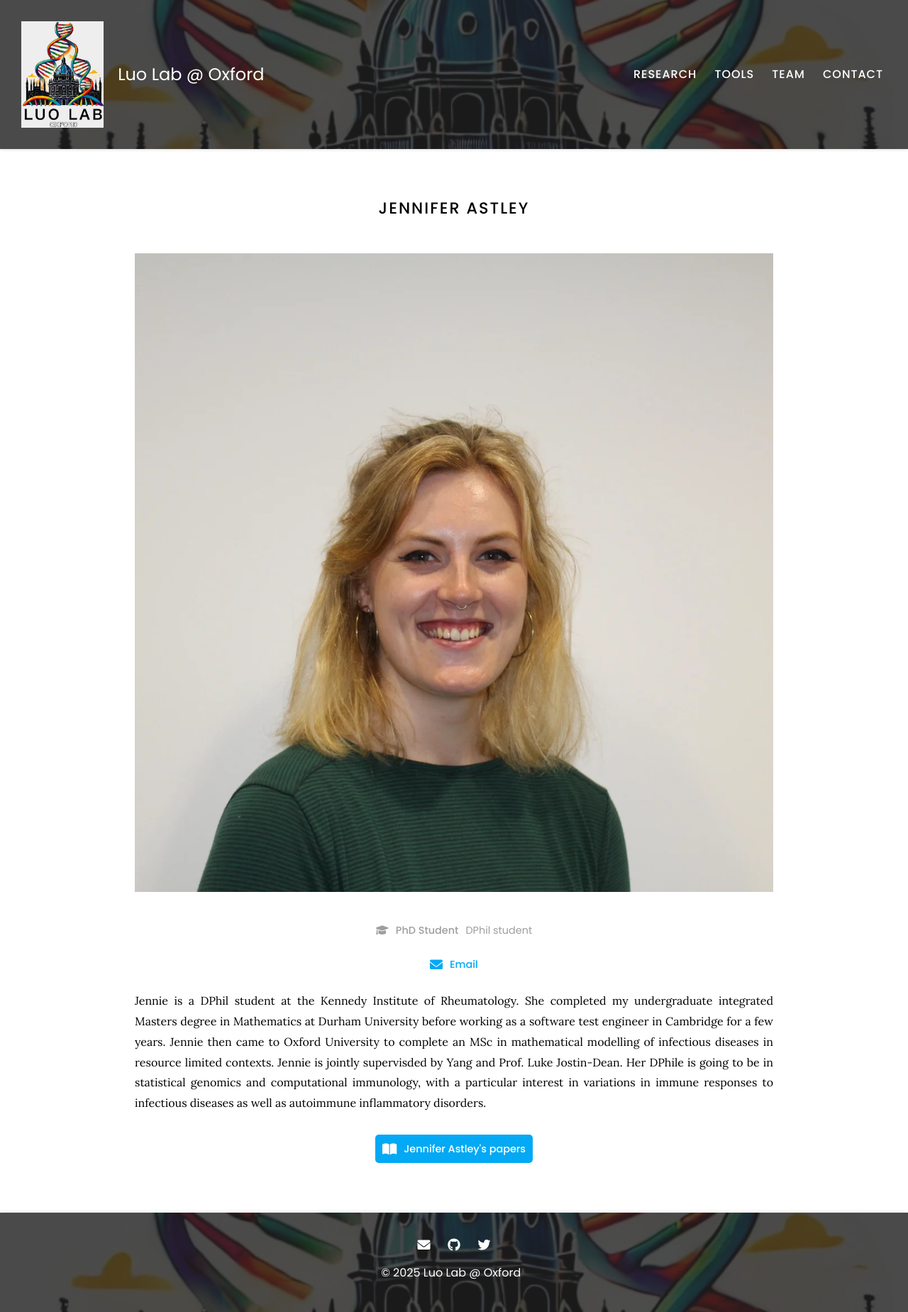
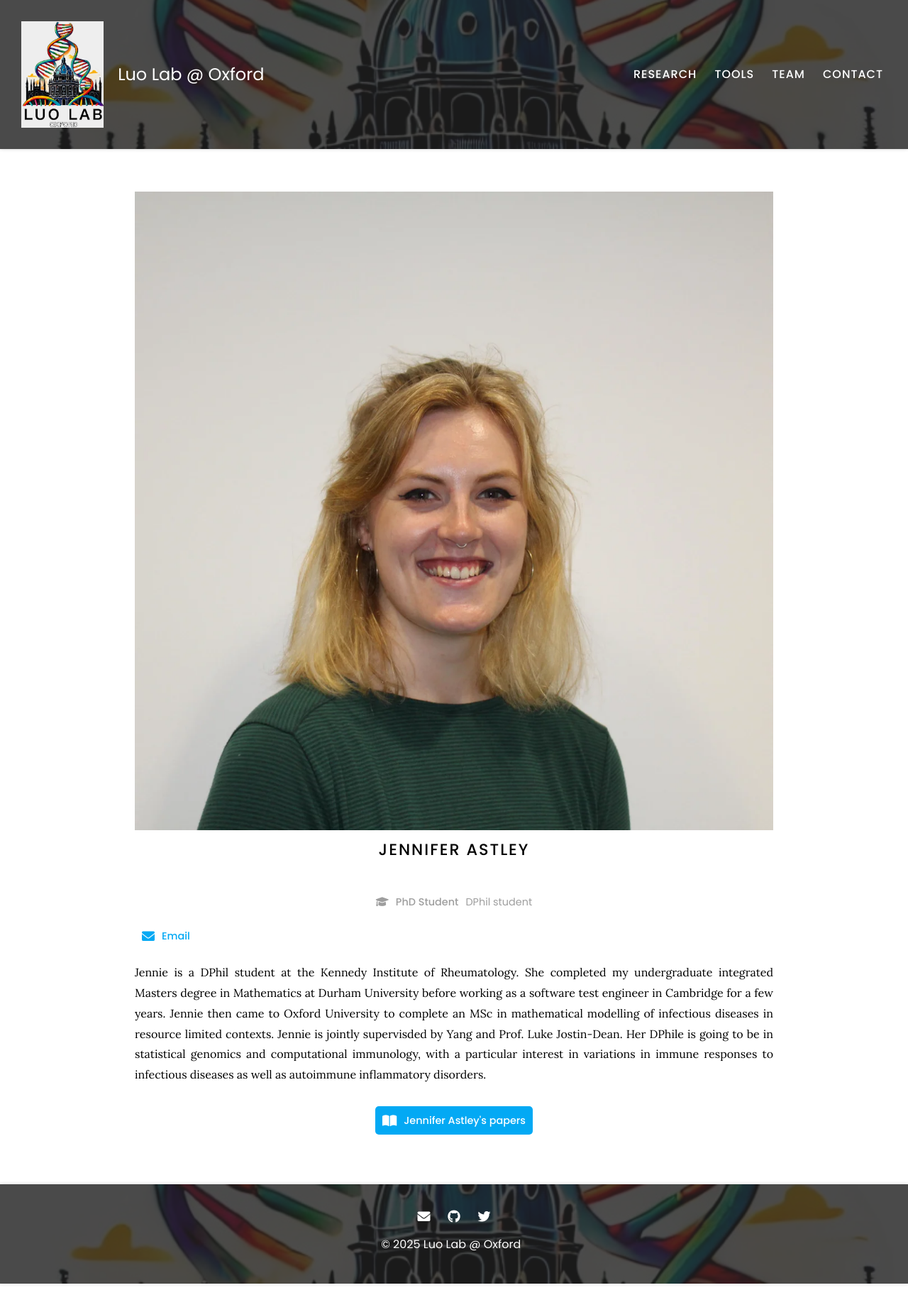
Before and after one commit to yang-luo-lab/yang-luo-lab.github.io, a Jekyll site: the page built from _members/jennifer-astley.md, in a window 1280 px wide. Shown: the whole page at 71% size. Built offline with Jekyll 4.4.1, drawn with Linux system fonts in a browser that asks for light colours; after the commit the page ends 1809 px from its top, so only the background shows below that.

```diff
--- a/_data/sources.yaml
+++ b/_data/sources.yaml
@@ -10,6 +10,10 @@
 # COMBAT eQTL
 - id: doi:10.1101/2025.06.30.25330463
   image: images/combat-eQTL.png
+
+# smoking review
+- id: doi:10.1038/d41586-024-00232-3
+  image: images/smoke_review.png
 
 # TB genome-to-genome
 - id: pmid:39613754
@@ -25,7 +29,7 @@
 
 # scHLApers
 - id: doi:10.1038/s41588-023-01586-6
-  image: https://github.com/immunogenomics/scHLApers/blob/main/images/overview.png
+  image: https://media.springernature.com/full/springer-static/image/art%3A10.1038%2Fs41588-023-01586-6/MediaObjects/41588_2023_1586_Fig1_HTML.png?as=webp
 
 
 # hla tapas
--- a/_layouts/member.html
+++ b/_layouts/member.html
@@ -2,6 +2,34 @@
 layout: default
 ---
 
+
+<div class="member-page">
+  <div class="member-photo">
+    {%- include figure.html image=page.image -%}
+  </div>
+
+  <div class="member-info">
+    <h1>{{ page.name | default: page.title }}</h1>
+
+    <p>
+      {%- include role.html type=page.role text=true description=page.description -%}
+    </p>
+
+    <p>
+      {%- for entry in page.links -%}
+        {%- assign key = entry[0] -%}
+        {%- assign value = entry[1] -%}
+        {%- include link.html type=key icon="" text="" tooltip="" link=value -%}
+      {%- endfor -%}
+    </p>
+
+    <div class="member-bio">
+      {{ content }}
+    </div>
+  </div>
+</div>
+
+<!--
 <h1>{{ page.name | default: page.title }}</h1>
 
 {%- include figure.html image=page.image -%}
@@ -18,7 +46,7 @@ layout: default
   {%- endfor -%}
 </p>
 
-{{ content }}
+{{ content }} -->
 
 {%- assign aliases = "" | split: ',' -%}
 
```
Also changed, not shown: _data/citations.yaml (+12 -2 lines), images/scHLA.webp (added), images/smoke_review.png (added).
